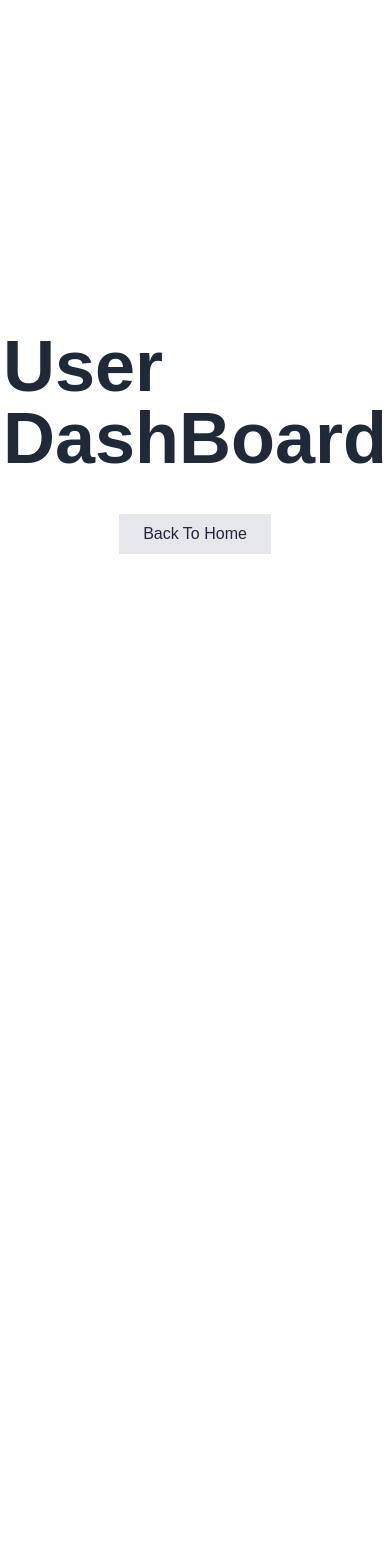
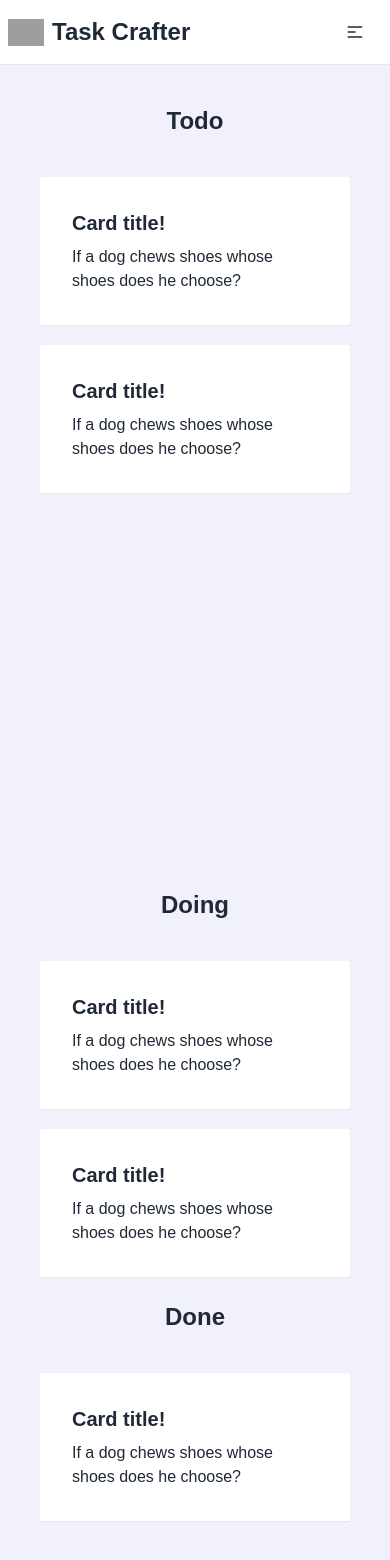
Before and after one commit to mdsejan/task-crafter-client, a React (Vite) app: page /dashboard/user in a window 390 px wide. Before the commit the page ends 884 px from the top, so only its background shows below. Built offline with nearby package versions, Linux system fonts and the light colour scheme; grey boxes are pictures that could not be loaded.

Commit message:
user dashboard created

```diff
--- a/src/index.css
+++ b/src/index.css
@@ -7,3 +7,14 @@
 body {
   font-family: "Plus Jakarta Sans", sans-serif;
 }
+
+.menu li a:hover {
+  background-color: rgba(0, 0, 0, 0) !important;
+  text-decoration: underline;
+}
+
+a.active {
+  background-color: rgba(0, 0, 0, 0) !important;
+  color: #463bbc !important;
+  font-weight: 700;
+}
--- a/src/pages/Dashboard/UserDashboard.jsx
+++ b/src/pages/Dashboard/UserDashboard.jsx
@@ -1,16 +1,56 @@
-import { Link } from "react-router-dom";
-import Container from "../../components/Container";
-
 const UserDashboard = () => {
   return (
-    <Container>
-      <div className="w-full min-h-screen flex flex-col justify-center items-center">
-        <h2 className="text-7xl font-bold">User DashBoard</h2>
-        <Link to="/">
-          <button className="py-2 px-6 bg-gray-200 mt-10">Back To Home</button>
-        </Link>
+    <div className="grid grid-cols-1 md:grid-cols-2 lg:grid-cols-3 gap-6 p-10">
+      <div className="min-h-[90vh]">
+        <h1 className="text-center text-2xl font-semibold">Todo</h1>
+
+        <div className="flex flex-col gap-5 mt-10">
+          <div className="card w-full bg-base-100 shadow-sm rounded-sm">
+            <div className="card-body">
+              <h2 className="card-title">Card title!</h2>
+              <p>If a dog chews shoes whose shoes does he choose?</p>
+            </div>
+          </div>
+          <div className="card w-full bg-base-100 shadow-sm rounded-sm">
+            <div className="card-body">
+              <h2 className="card-title">Card title!</h2>
+              <p>If a dog chews shoes whose shoes does he choose?</p>
+            </div>
+          </div>
+        </div>
       </div>
-    </Container>
+
+      <div className="min-h-[8rem]">
+        <h1 className="text-center text-2xl font-semibold">Doing</h1>
+        <div className="flex flex-col gap-5 mt-10">
+          <div className="card w-full bg-base-100 shadow-sm rounded-sm">
+            <div className="card-body">
+              <h2 className="card-title">Card title!</h2>
+              <p>If a dog chews shoes whose shoes does he choose?</p>
+            </div>
+          </div>
+          <div className="card w-full bg-base-100 shadow-sm rounded-sm">
+            <div className="card-body">
+              <h2 className="card-title">Card title!</h2>
+              <p>If a dog chews shoes whose shoes does he choose?</p>
+            </div>
+          </div>
+        </div>
+      </div>
+
+      <div className="min-h-[8rem]">
+        <h1 className="text-center text-2xl font-semibold">Done</h1>
+
+        <div className="flex flex-col gap-5 mt-10">
+          <div className="card w-full bg-base-100 shadow-sm rounded-sm">
+            <div className="card-body">
+              <h2 className="card-title">Card title!</h2>
+              <p>If a dog chews shoes whose shoes does he choose?</p>
+            </div>
+          </div>
+        </div>
+      </div>
+    </div>
   );
 };
 
--- a/src/pages/Layout/DashboardLayout.jsx
+++ b/src/pages/Layout/DashboardLayout.jsx
@@ -1,11 +1,119 @@
-import { Outlet } from "react-router-dom";
+import { FaHouse } from "react-icons/fa6";
+import { RiMenuSearchFill } from "react-icons/ri";
+import { Link, NavLink, Outlet } from "react-router-dom";
+// import useAuth from "../../hooks/useAuth";
+const Dashboard = () => {
+  // const { user } = useAuth();
 
-const DashboardLayout = () => {
+  const mainSiteLinks = (
+    <>
+      <li>
+        <NavLink to="/">
+          <FaHouse /> Home
+        </NavLink>
+      </li>
+      <li>
+        <NavLink to="/all-package">
+          <RiMenuSearchFill /> All Package
+        </NavLink>
+      </li>
+    </>
+  );
+
   return (
-    <div>
-      <Outlet></Outlet>
+    <div className="flex flex-col lg:flex-row">
+      <div className="w-64 min-h-screen bg-[#463BBC] text-white py-10 px-5 shadow-sm hidden lg:block">
+        <div className="flex items-center bg-white rounded-3xl shadow-sm mb-8">
+          <label className="btn btn-ghost btn-circle avatar m-1">
+            <div className="w-14 rounded-full ">
+              {/* {user && (
+                <img
+                  alt={user?.displayName}
+                  src={user?.photoURL}
+                  className="w-full object-cover"
+                />
+              )} */}
+            </div>
+          </label>
+          <span className="ml-2 text-sm font-semibold">
+            {/* {user?.displayName} */}
+          </span>
+        </div>
+        {/* <ul className="menu gap-4">{navLink}</ul> */}
+
+        {/* Shared Navlinks */}
+        <div className="divider my-10">Main Site</div>
+
+        <ul className="menu">{mainSiteLinks}</ul>
+      </div>
+
+      {/* for Mobile and tablet */}
+      <div className="navbar bg-base-100 sticky top-0 border-b z-30 lg:hidden">
+        <div className="navbar-start">
+          <Link
+            to="/"
+            rel="noopener noreferrer"
+            className="flex justify-center lg:justify-start"
+          >
+            <div className="flex items-center justify-center w-9 h-9 rounded-full ">
+              {/* <FaEarthAsia className="text-white text-2xl bg-[#e9a55c]" /> */}
+              <img src="https://i.ibb.co/1LkKBCY/tourism.png" alt="logo" />
+            </div>
+            <span className="self-center text-2xl font-semibold ml-2 site-title">
+              Task Crafter
+            </span>
+          </Link>
+        </div>
+        <div className="navbar-end">
+          <label className="btn btn-ghost btn-circle avatar">
+            <div className="w-14 rounded-full ">
+              {/* {user && (
+                <img
+                  alt={user?.displayName}
+                  src={user?.photoURL}
+                  className="w-full object-cover"
+                />
+              )} */}
+            </div>
+          </label>
+          <div className="dropdown dropdown-end">
+            <label tabIndex={1} className="btn btn-ghost lg:hidden">
+              <svg
+                xmlns="http://www.w3.org/2000/svg"
+                className="h-5 w-5"
+                fill="none"
+                viewBox="0 0 24 24"
+                stroke="currentColor"
+              >
+                <path
+                  strokeLinecap="round"
+                  strokeLinejoin="round"
+                  strokeWidth="2"
+                  d="M4 6h16M4 12h8m-8 6h16"
+                />
+              </svg>
+            </label>
+
+            <ul
+              tabIndex={1}
+              className="menu menu-sm dropdown-content mt-3 z-[1] p-2 shadow bg-base-100 rounded-box w-52"
+            >
+              {/* {navLink} */}
+
+              {/* Shared Navlinks */}
+              <div className="divider my-5">Main Site</div>
+
+              {mainSiteLinks}
+            </ul>
+          </div>
+        </div>
+      </div>
+
+      <div className="flex-1  bg-[#F0F1FB] min-h-screen">
+        <Outlet></Outlet>
+      </div>
     </div>
   );
 };
 
-export default DashboardLayout;
+export default Dashboard;
--- a/src/pages/shared/Navbar/Navbar.jsx
+++ b/src/pages/shared/Navbar/Navbar.jsx
@@ -1,6 +1,32 @@
 import { NavLink } from "react-router-dom";
 
 const Navbar = () => {
+  const navLinks = (
+    <>
+      <li>
+        <NavLink to="/" className="mr-2">
+          Home
+        </NavLink>
+      </li>
+      <li>
+        <NavLink to="/about" className="mr-2">
+          About
+        </NavLink>
+      </li>
+      <li>
+        <NavLink to="/login" className="mr-2">
+          Login
+        </NavLink>
+      </li>
+      {/* {!user && (
+        <li>
+          <NavLink to="/login" className="mr-2">
+            Login
+          </NavLink>
+        </li>
+      )} */}
+    </>
+  );
   return (
     <div className="bg-base-200">
       <div className="navbar max-w-screen-2xl mx-auto px-4">
@@ -26,49 +52,13 @@ const Navbar = () => {
               tabIndex={0}
               className="menu menu-sm dropdown-content mt-3 z-[1] p-2 shadow bg-base-100 rounded-box w-52"
             >
-              <li>
-                <a>Item 1</a>
-              </li>
-              <li>
-                <a>Parent</a>
-                <ul className="p-2">
-                  <li>
-                    <a>Submenu 1</a>
-                  </li>
-                  <li>
-                    <a>Submenu 2</a>
-                  </li>
-                </ul>
-              </li>
-              <li>
-                <a>Item 3</a>
-              </li>
+              {navLinks}
             </ul>
           </div>
           <a className="btn btn-ghost text-xl">daisyUI</a>
         </div>
         <div className="navbar-end hidden md:flex">
-          <ul className="menu menu-horizontal px-1">
-            <li>
-              <NavLink>Item 1</NavLink>
-            </li>
-            <li>
-              <details>
-                <summary>Parent</summary>
-                <ul className="p-2">
-                  <li>
-                    <a>Submenu 1</a>
-                  </li>
-                  <li>
-                    <a>Submenu 2</a>
-                  </li>
-                </ul>
-              </details>
-            </li>
-            <li>
-              <a>Item 3</a>
-            </li>
-          </ul>
+          <ul className="menu menu-horizontal px-1">{navLinks}</ul>
         </div>
       </div>
     </div>
```
Also changed, not shown: 1 other file (tests, documents, lock files or other folders).
